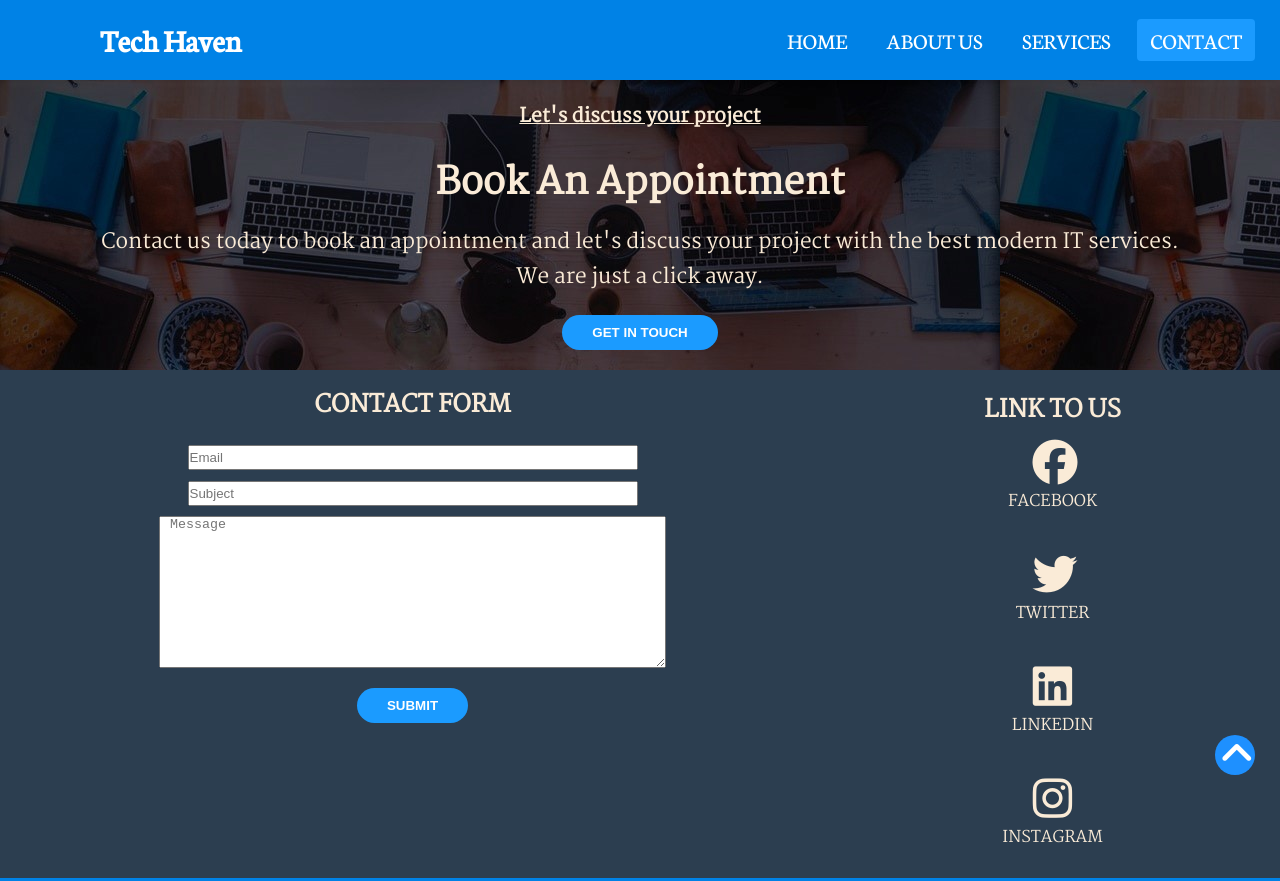
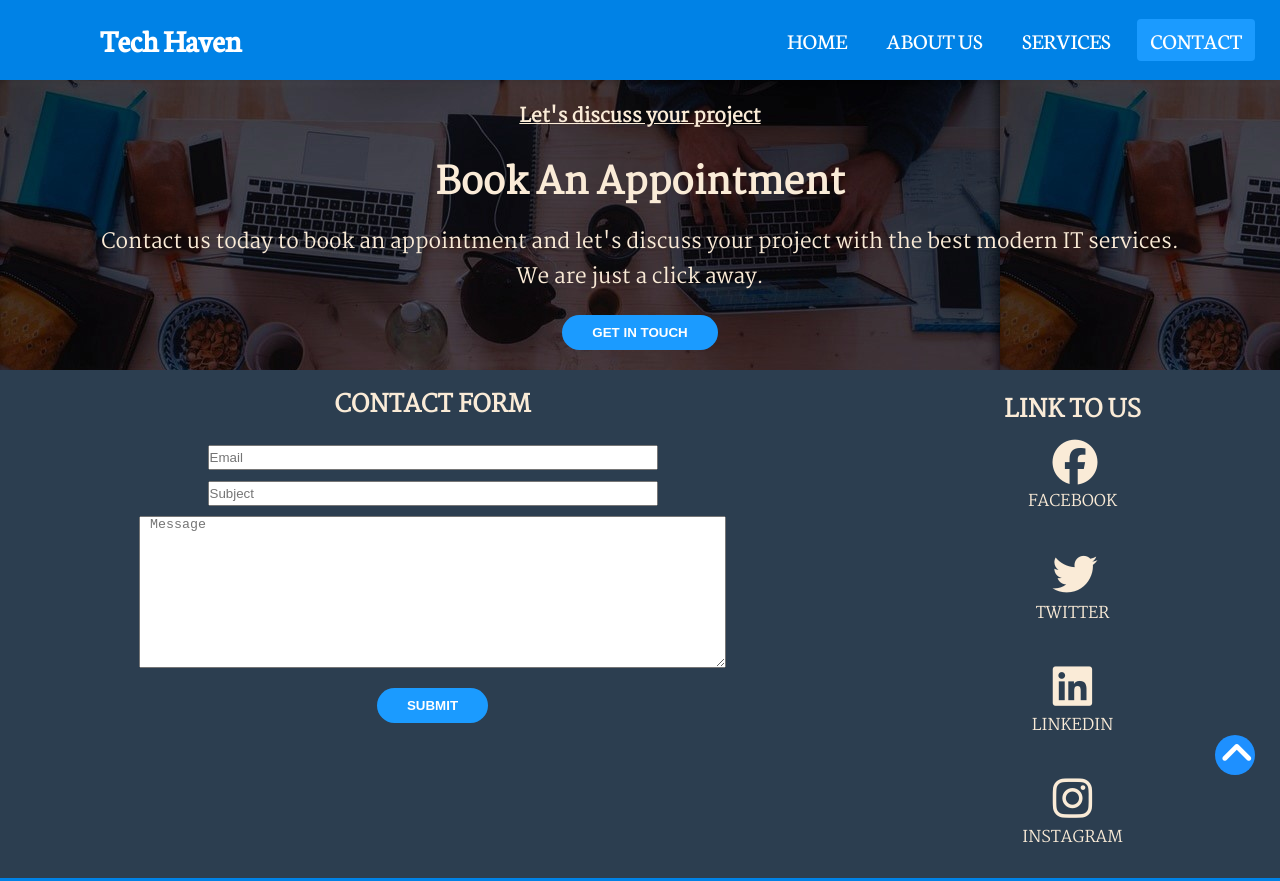
Before and after one commit to KemKem-dev/tech-haven, a plain HTML site: page contact.html in a window 1280 px wide. Shown: the top 881 px of the page. Drawn offline with Linux system fonts and the light colour scheme; a web font is replaced by a local one.

Commit message:
Update contact.html

```diff
--- a/contact.html
+++ b/contact.html
@@ -47,7 +47,7 @@
                 <h2>CONTACT FORM</h2>
                 <input type="email" placeholder="Email"><br>
                 <input type="text" placeholder="Subject"><br>
-                <textarea name="text" placeholder="Message" id="" cols="60" rows="10"></textarea>
+                <textarea name="text" placeholder="Message" id="" cols="70" rows="10"></textarea>
                 <button class="btn btn-purchase" role="button">SUBMIT</button>
             </form>
             <div class="link-wrapper">
```
